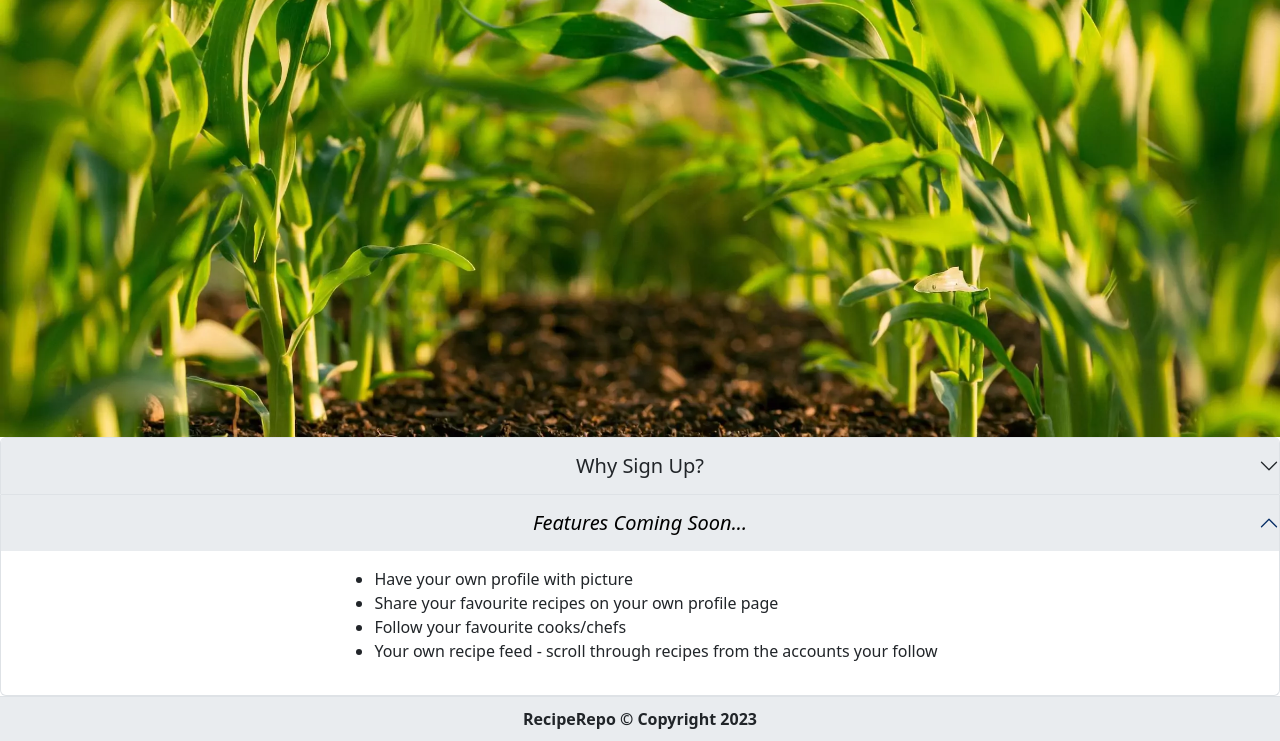
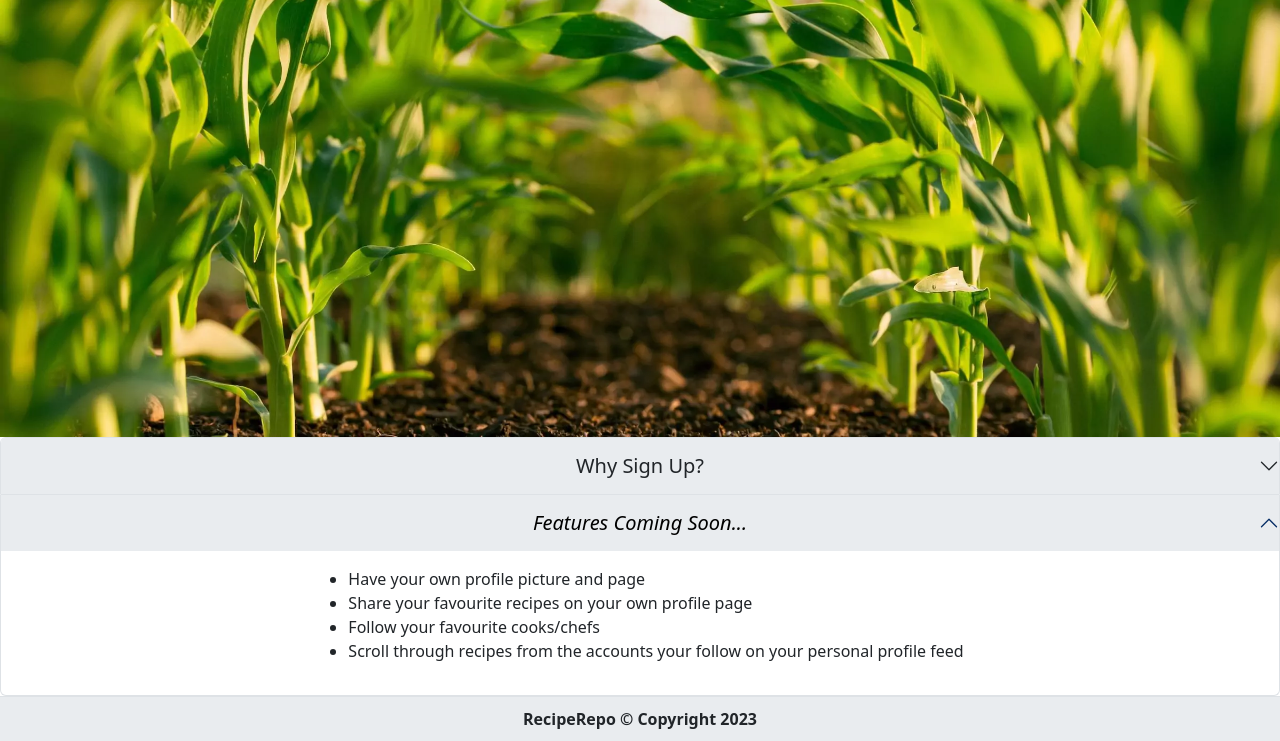
Before and after one commit to AlfredA93/recipe-repo-2, a Django app: page / in a window 1280 px wide, after a click on "Features Coming Soon...". Shown: the part 117-858 px from the top of the page. Run offline with Django 3.2, Linux system fonts and the light colour scheme; data that the repository does not hold is empty; some libraries are stand-ins or nearby versions.

Commit message:
Edit accordian text - index.html

```diff
--- a/templates/index.html
+++ b/templates/index.html
@@ -48,10 +48,10 @@
             <div id="collapseTwo" class="accordion-collapse collapse hide">
                 <div class="accordion-body ul-container">
                     <ul class="feature-list">
-                        <li>Have your own profile with picture</li>
+                        <li>Have your own profile picture and page</li>
                         <li>Share your favourite recipes on your own profile page</li>
                         <li>Follow your favourite cooks/chefs</li>
-                        <li>Your own recipe feed - scroll through recipes from the accounts your follow</li>
+                        <li>Scroll through recipes from the accounts your follow on your personal profile feed</li>
                     </ul>
                 </div>
             </div>
```
